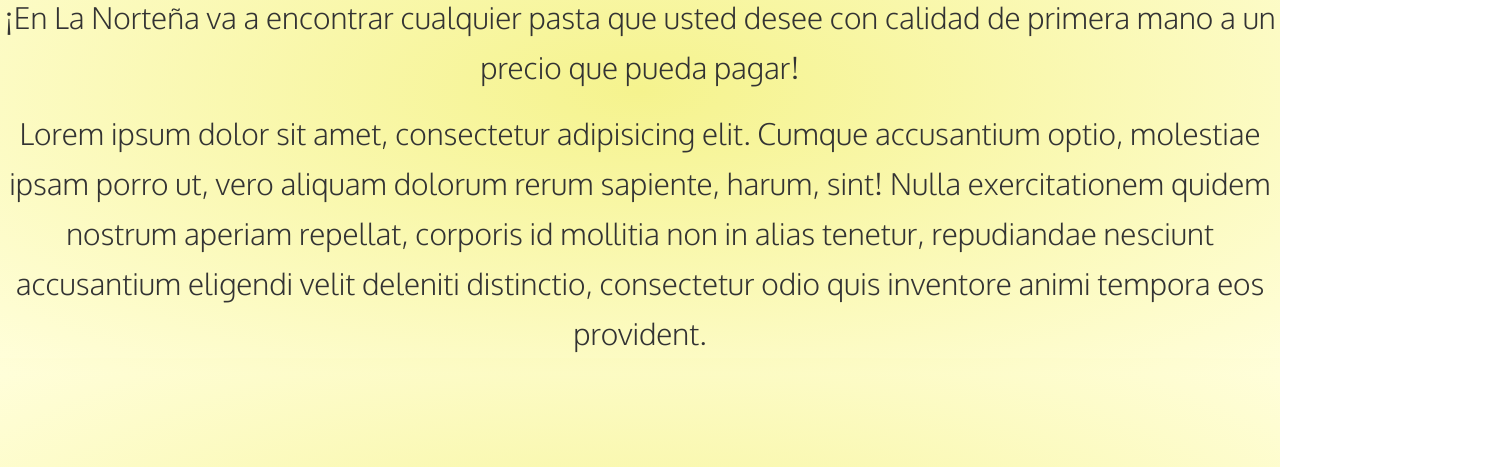
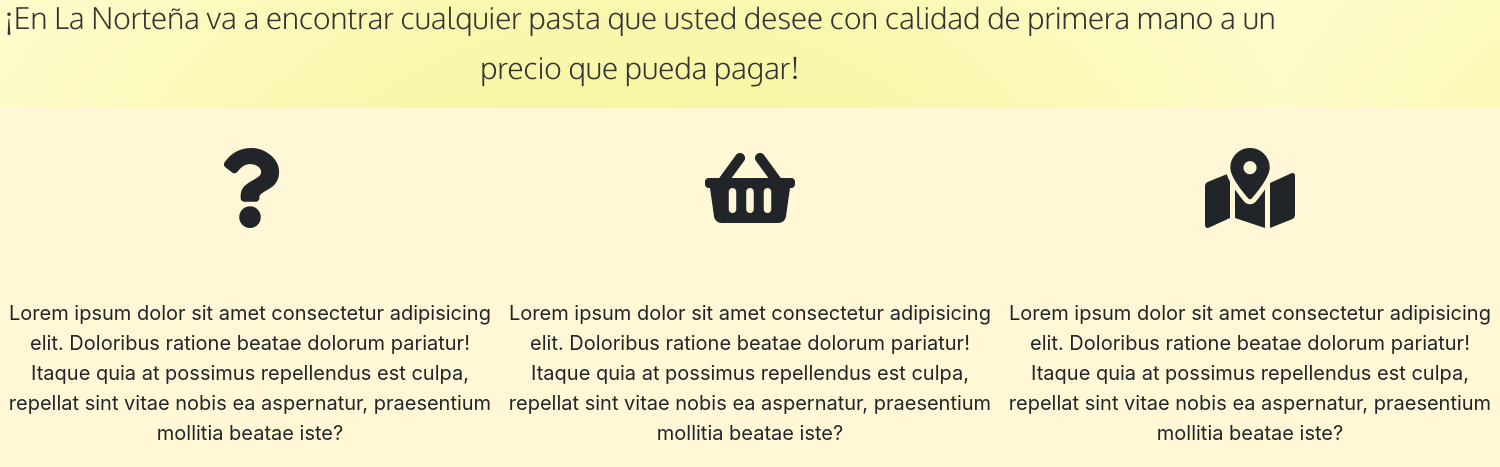
Before and after one commit to juanilancha/proyecto_final, a plain HTML site: page presentacion.html in a window 1280 px wide. Shown: the part 176-643 px from the top of the page, 1500 px wide, since content can reach past the window. Drawn offline with Linux system fonts and the light colour scheme.

Commit message:
estilo de presentacion.html

```diff
--- a/presentacion.html
+++ b/presentacion.html
@@ -49,10 +49,33 @@
         <h1 class="main__title">¿Quienes somos?</h1>
         <p class="main__p">¡En La Norteña va a encontrar cualquier pasta que usted desee
         con calidad de primera mano a un precio que pueda pagar!</p>
-        <p class="main__p">Lorem ipsum dolor sit amet, consectetur adipisicing elit. Cumque accusantium optio, molestiae ipsam porro ut, vero aliquam dolorum rerum sapiente, harum, sint! Nulla exercitationem quidem nostrum aperiam repellat, corporis id mollitia non in alias tenetur, repudiandae nesciunt accusantium eligendi velit deleniti distinctio, consectetur odio quis inventore animi tempora eos provident.</p>
       </section>
+      <div class="presentacion d-flex flex-row justify-content-around">
+        <div class="">
+          <div>
+            <i class="fas fa-question"></i>
+            <p>Lorem ipsum dolor sit amet consectetur adipisicing elit. Doloribus ratione beatae dolorum pariatur! Itaque quia at possimus repellendus est culpa, repellat sint vitae nobis ea aspernatur, praesentium mollitia beatae iste?</p>
+          </div>
+        </div>
+        <div class="">
+          <div>
+            <a href="productos.html">
+              <i class="fas fa-shopping-basket"></i>
+             </a>
+            <p>Lorem ipsum dolor sit amet consectetur adipisicing elit. Doloribus ratione beatae dolorum pariatur! Itaque quia at possimus repellendus est culpa, repellat sint vitae nobis ea aspernatur, praesentium mollitia beatae iste?</p>
+          </div>
+        </div>
+        <div class="">
+          <div>
+            <a href="franquicias.html">
+              <i class="fas fa-map-marked-alt"></i>
+             </a>
+            <p>Lorem ipsum dolor sit amet consectetur adipisicing elit. Doloribus ratione beatae dolorum pariatur! Itaque quia at possimus repellendus est culpa, repellat sint vitae nobis ea aspernatur, praesentium mollitia beatae iste?</p>
+          </div>
+        </div>
+      </div>
     </main>
-    <footer class="absolutFooter d-flex justify-content-start">
+    <footer class="d-flex justify-content-start">
       <div class="social">
         <p class="social__p">Redes sociales</p>
         <ul class="social__items">
--- a/scss/scss/_global.scss
+++ b/scss/scss/_global.scss
@@ -84,6 +84,41 @@
 button.btn{
 	font-size: 1.5rem;
 }
+/*presentacion.html*/
+div.presentacion{
+	div{
+		height: 500px;
+		background-color: #fff7d6;
+		width: 500px;
+		a{
+			color: #212529;
+		}
+		@-webkit-keyframes animar{
+			0%{-webkit-transform:translate(0px,0px);}
+			10%{-webkit-transform:translate(20px,0px);}
+			20%{-webkit-transform:translate(0px,0px);}
+			30%{-webkit-transform:translate(20px,0px);}
+			40%{-webkit-transform:translate(0px,0px);}
+			50%{-webkit-transform:translate(20px,0px);}
+			60%{-webkit-transform:translate(0px,0px);}
+			70%{-webkit-transform:translate(20px,0px);}
+			80%{-webkit-transform:translate(0px,0px);}
+			90%{-webkit-transform:translate(20px,0px);}
+			100%{-webkit-transform:translate(0px,0px);}
+		}
+		i{
+			font-size: 80px;
+			padding-top: 40px;
+			&:hover{
+				-webkit-animation:animar .6s 1;
+			}
+		}
+		p{
+			padding-top: 70px;
+			font-size: 20px;
+		}
+	}
+}
 /*productos.html*/
 div{
 	h2{
```
Also changed, not shown: scss/css/main.css.
